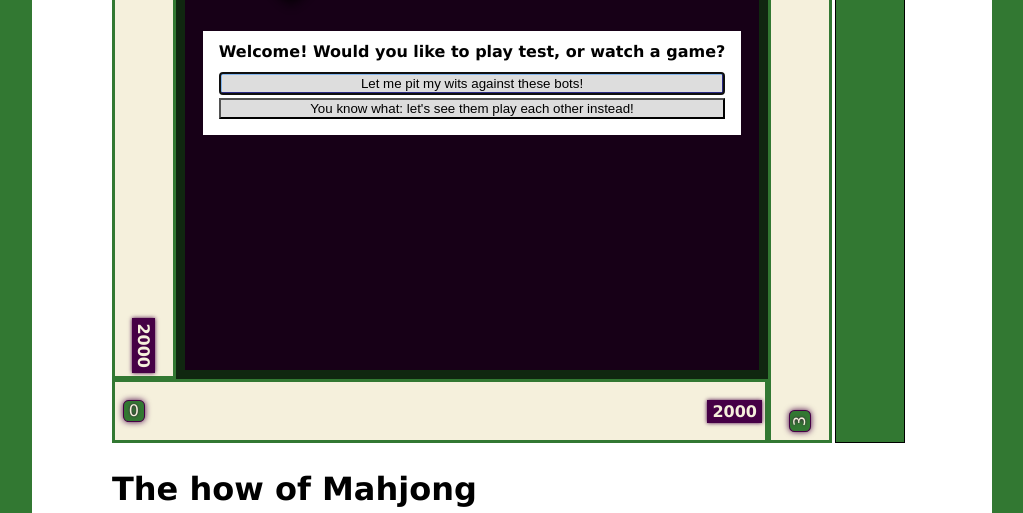
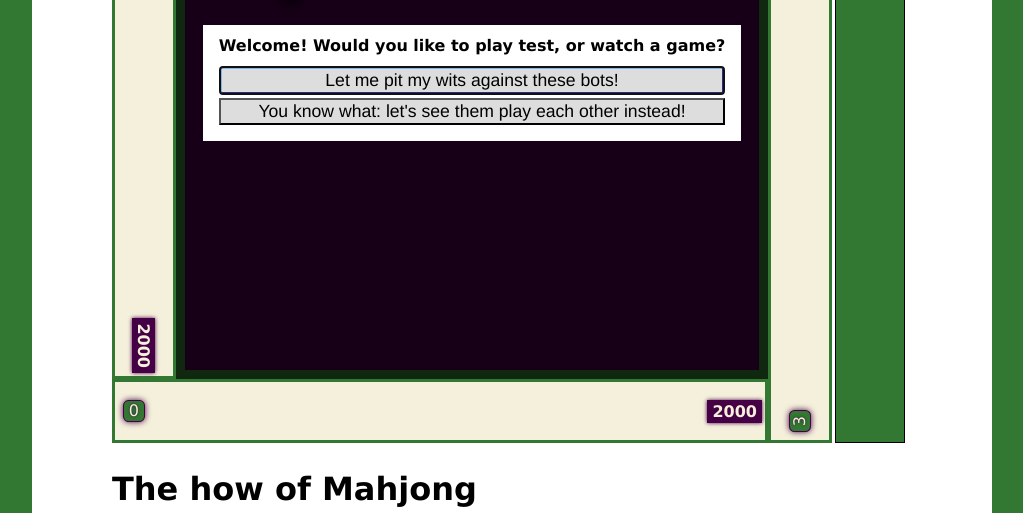
Before and after one commit to play3577/mj, a plain HTML site: page index.html in a window 1280 px wide. Shown: the part 287-800 px from the top of the page, without its empty margins (128-1151 px from the left). Drawn offline with Linux system fonts and the light colour scheme.

Commit message:
I don't love Helvetica, but legibility is important for play testing

```diff
--- a/src/css/modal.css
+++ b/src/css/modal.css
@@ -44,6 +44,8 @@
   width: 100%;
   white-space: nowrap;
   background: #DDD;
+  font-family: Helvetica;
+  font-size: 1.1rem;
 }
 
 .modal .panel button:only-of-type,
```
